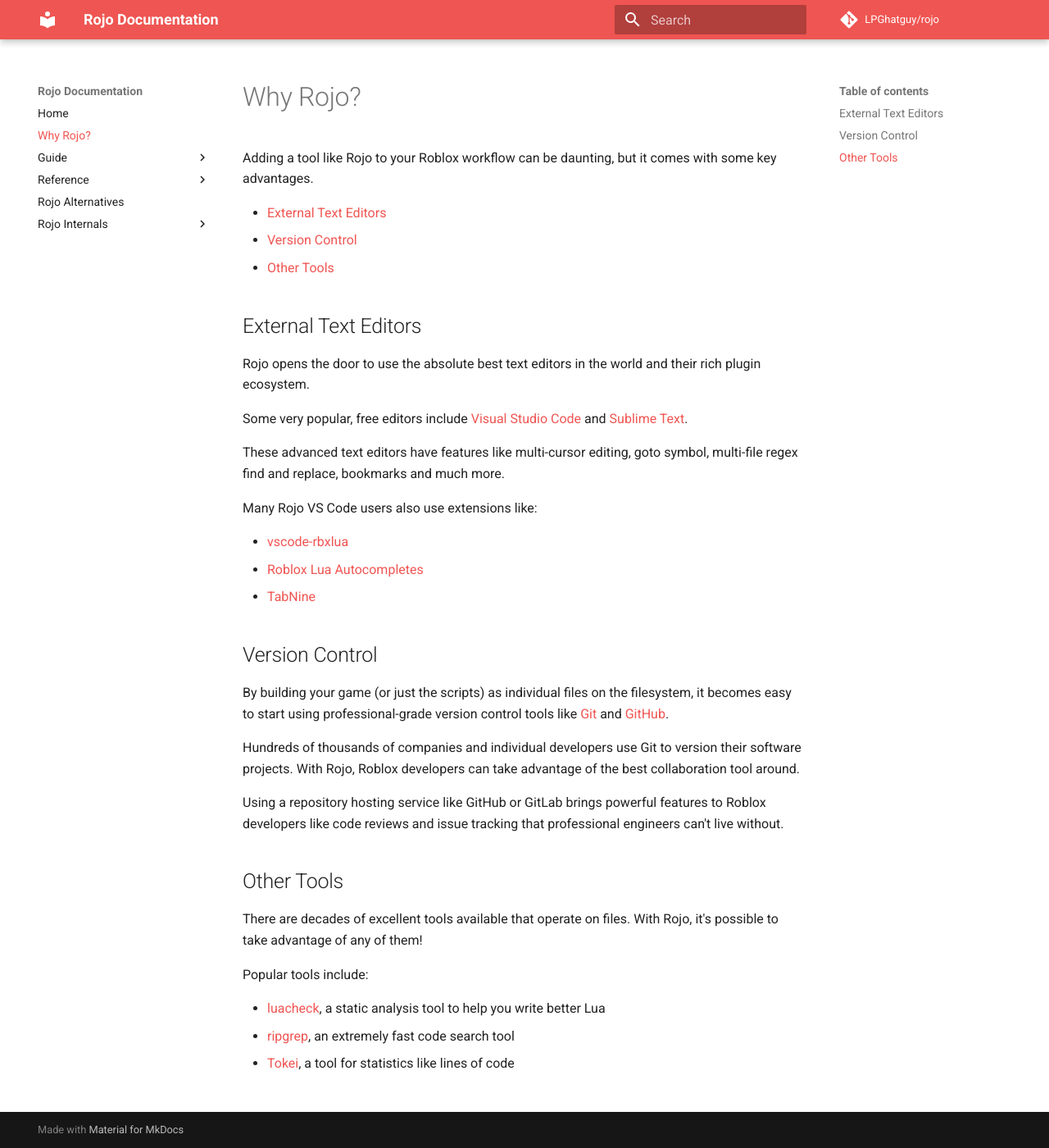
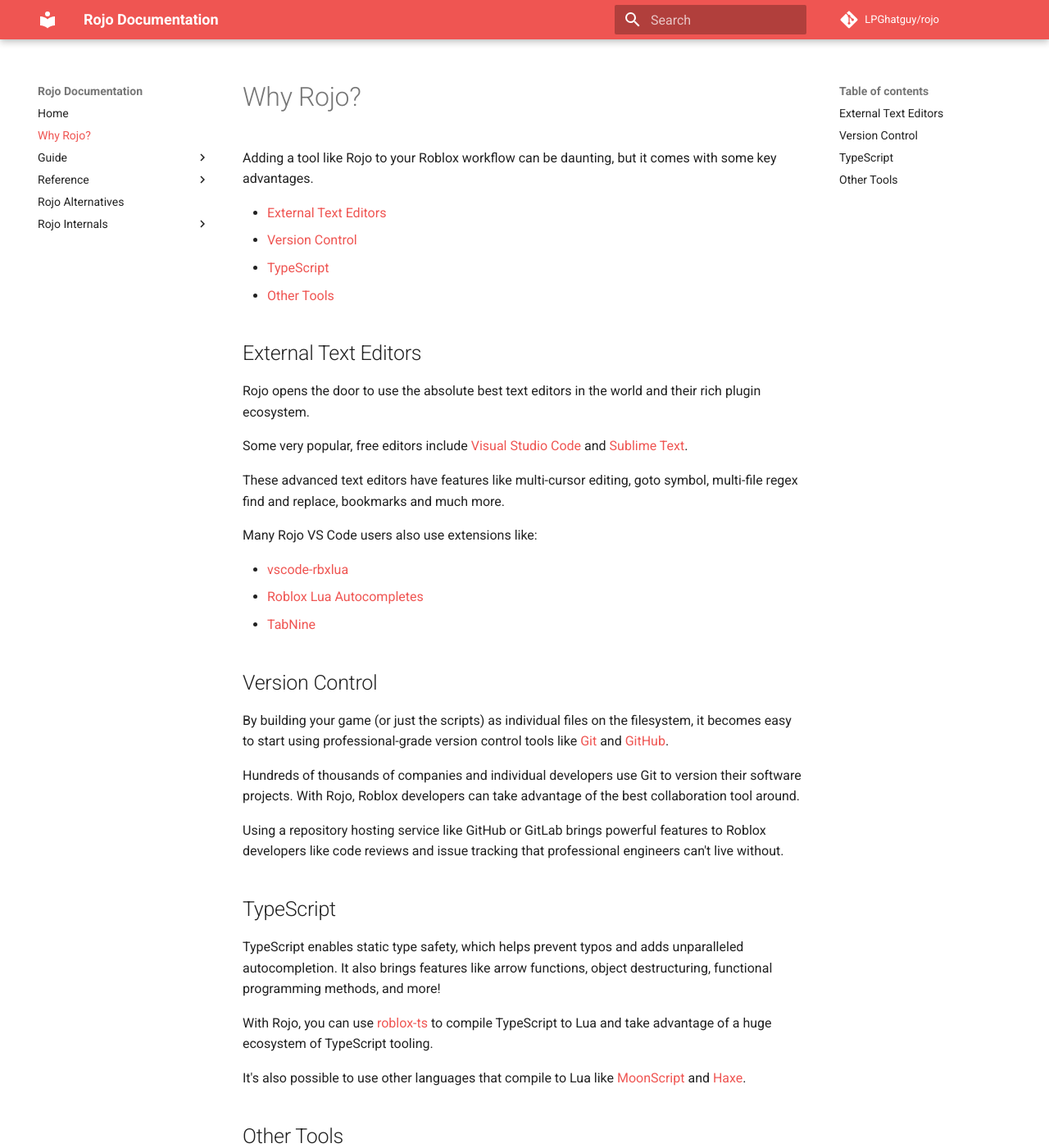
Before and after one commit to rojo-rbx/rojo, an MkDocs documentation site: the page built from docs/why-rojo.md, in a window 1280 px wide and 1400 px high. Shown: the whole window at 82% size. Built offline with MkDocs 1.6.1 and Material for MkDocs 9.7.7, drawn with Linux system fonts in a browser that asks for light colours; comment, search, counter and statistics services are not loaded.

Commit message:
docs: Add TypeScript section to 'Why Rojo?'

```diff
--- a/docs/why-rojo.md
+++ b/docs/why-rojo.md
@@ -22,6 +22,13 @@
 
 Using a repository hosting service like GitHub or GitLab brings powerful features to Roblox developers like code reviews and issue tracking that professional engineers can't live without.
 
+## TypeScript
+TypeScript enables static type safety, which helps prevent typos and adds unparalleled autocompletion. It also brings features like arrow functions, object destructuring, functional programming methods, and more!
+
+With Rojo, you can use [roblox-ts](https://roblox-ts.github.io) to compile TypeScript to Lua and take advantage of a huge ecosystem of TypeScript tooling.
+
+It's also possible to use other languages that compile to Lua like [MoonScript](https://moonscript.org) and [Haxe](https://haxe.org).
+
 ## Other Tools
 There are decades of excellent tools available that operate on files. With Rojo, it's possible to take advantage of any of them!
 
```
